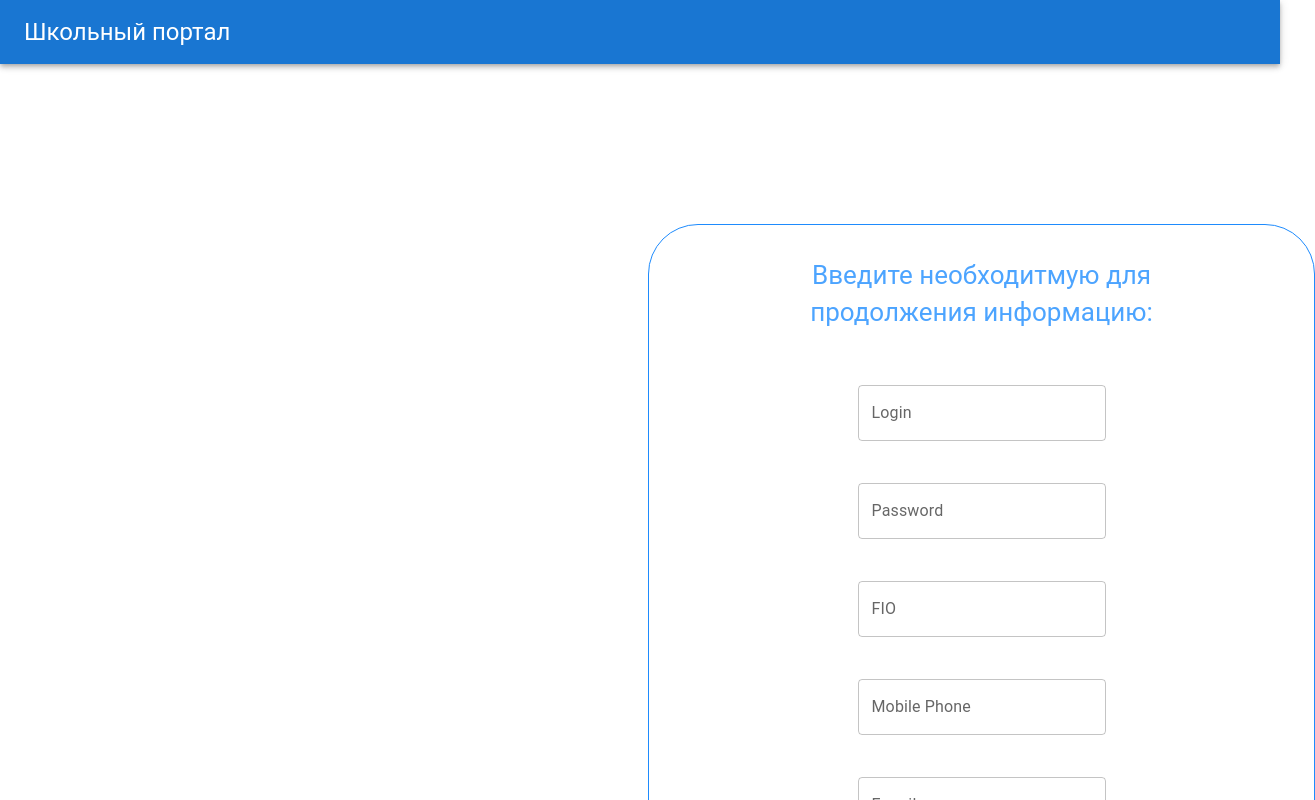
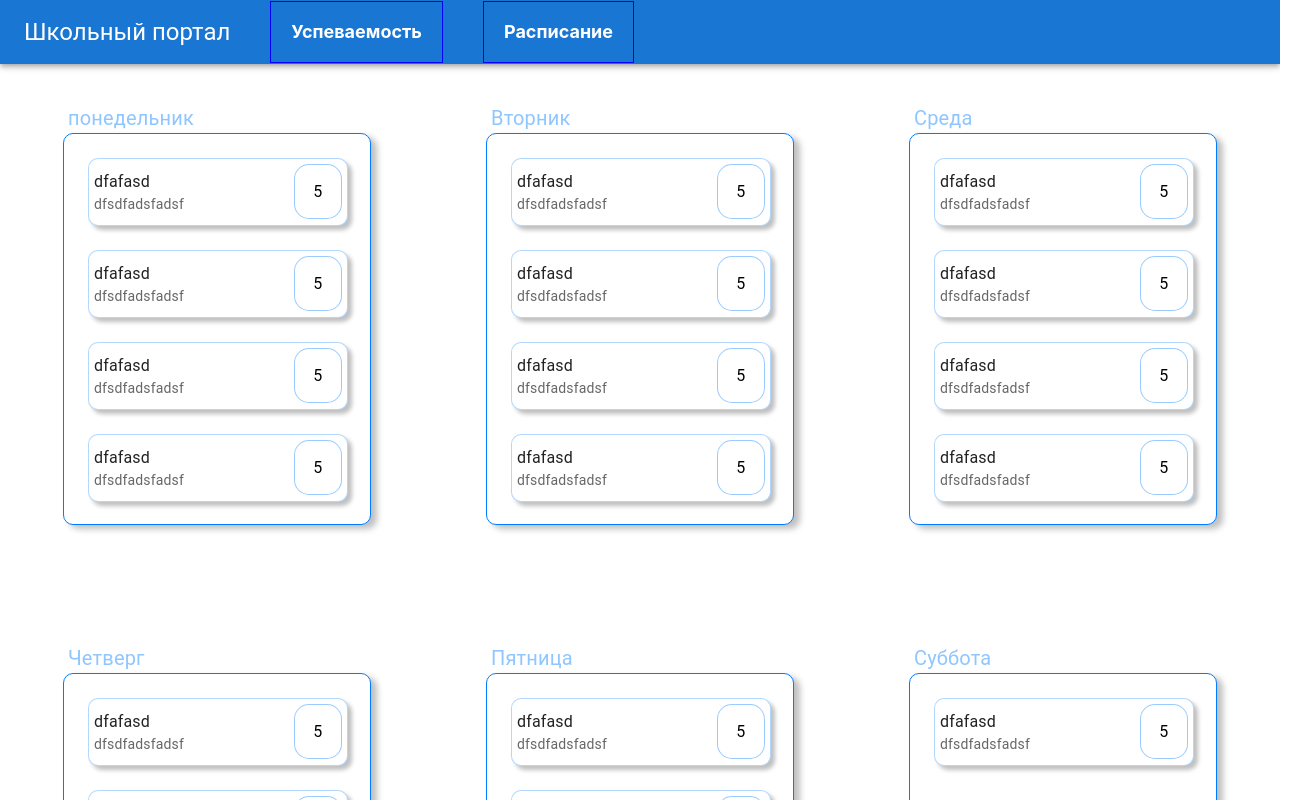
Before and after one commit to aerosstube/diplom_ti_71_k_d, a React (Create React App) app in the folder client/: page /schedule in a window 1280 px wide. Shown: the top 800 px of the page, 1315 px wide, since content can reach past the window. Built offline with nearby package versions, Linux system fonts and the light colour scheme.

Commit message:
feat(routing): Добавление базового роутинга

```diff
--- a/client/package.json
+++ b/client/package.json
@@ -20,6 +20,7 @@
     "react": "^18.2.0",
     "react-dom": "^18.2.0",
     "react-redux": "^8.0.5",
+    "react-router-dom": "^6.4.3",
     "react-scripts": "5.0.1",
     "typescript": "^4.8.4",
     "web-vitals": "^2.1.4"
--- a/client/src/App.tsx
+++ b/client/src/App.tsx
@@ -1,71 +1,11 @@
 import React from 'react';
 import './App.css';
 import Header from './components/header/Header';
-import AuthForm from './components/Regestration/AuthForm/AuthForm';
-import RegForm from './components/Regestration/RegForm/RegForm';
-import RegDataForm from './components/Regestration/RegForm/RegDataForm';
 
 function App() {
-    const days = [
-        {
-            nameOfDay: 'понедельник',
-            lessons: [{title: 'dfafasd', body: 'dfsdfadsfadsf', mark: 5}, {
-                title: 'dfafasd',
-                body: 'dfsdfadsfadsf',
-                mark: 5
-            }, {title: 'dfafasd', body: 'dfsdfadsfadsf', mark: 5}, {title: 'dfafasd', body: 'dfsdfadsfadsf', mark: 5}]
-
-        },
-        {
-            nameOfDay: 'Вторник',
-            lessons: [{title: 'dfafasd', body: 'dfsdfadsfadsf', mark: 5}, {
-                title: 'dfafasd',
-                body: 'dfsdfadsfadsf',
-                mark: 5
-            }, {title: 'dfafasd', body: 'dfsdfadsfadsf', mark: 5}, {title: 'dfafasd', body: 'dfsdfadsfadsf', mark: 5}]
-
-        },
-        {
-            nameOfDay: 'Среда',
-            lessons: [{title: 'dfafasd', body: 'dfsdfadsfadsf', mark: 5}, {
-                title: 'dfafasd',
-                body: 'dfsdfadsfadsf',
-                mark: 5
-            }, {title: 'dfafasd', body: 'dfsdfadsfadsf', mark: 5}, {title: 'dfafasd', body: 'dfsdfadsfadsf', mark: 5}]
-
-        },
-        {
-            nameOfDay: 'Четверг',
-            lessons: [{title: 'dfafasd', body: 'dfsdfadsfadsf', mark: 5}, {
-                title: 'dfafasd',
-                body: 'dfsdfadsfadsf',
-                mark: 5
-            }, {title: 'dfafasd', body: 'dfsdfadsfadsf', mark: 5}, {
-                title: 'dfafasd',
-                body: 'dfsdfadsfadsf',
-                mark: 5
-            }]
-
-        },
-        {
-            nameOfDay: 'Пятница',
-            lessons: [{title: 'dfafasd', body: 'dfsdfadsfadsf', mark: 5}, {
-                title: 'dfafasd',
-                body: 'dfsdfadsfadsf',
-                mark: 5
-            }, {title: 'dfafasd', body: 'dfsdfadsfadsf', mark: 5}, {title: 'dfafasd', body: 'dfsdfadsfadsf', mark: 5}]
-
-        },
-        {
-            nameOfDay: 'Суббота',
-            lessons: [{title: 'dfafasd', body: 'dfsdfadsfadsf', mark: 5}]
-
-        }
-    ];
     return (
         <div className="App">
             <Header/>
-            <RegDataForm/>
             </div>
     );
 }
--- a/client/src/components/TeacherMarkPlace/teacherMarkPlace.module.css
+++ b/client/src/components/TeacherMarkPlace/teacherMarkPlace.module.css
@@ -18,6 +18,15 @@
     flex-wrap: wrap;
     justify-content: space-between;
 
+}
+.links{
+    font-size: large;
+    font-weight: bold;
+    color: #FFFFFF;
+    margin: 0 0 0 40px;
+    padding: 20px 20px;
+    border: 1px blue solid;
+    text-decoration: none;
 }
 
 .inp {
--- a/client/src/components/header/Header.tsx
+++ b/client/src/components/header/Header.tsx
@@ -1,17 +1,80 @@
 import {AppBar, Toolbar, Typography} from '@mui/material';
 import {useAppSelector} from '../../hooks/hook';
+import {Link, Route, Routes} from 'react-router-dom';
+import TeachersMarkPlace from '../TeacherMarkPlace/TeachersMarkPlace';
+import cl from '../TeacherMarkPlace/teacherMarkPlace.module.css';
+import RegDataForm from '../Regestration/RegForm/RegDataForm';
+import LearningWeek from '../LearningWeek/LearningWeek';
 
 const Header = () => {
     const {firstName,secondName,middleName} = useAppSelector(state => state.userDataReducer.user);
+    const days = [
+        {
+            nameOfDay: 'понедельник',
+            lessons: [{title: 'dfafasd', body: 'dfsdfadsfadsf', mark: 5}, {
+                title: 'dfafasd',
+                body: 'dfsdfadsfadsf',
+                mark: 5
+            }, {title: 'dfafasd', body: 'dfsdfadsfadsf', mark: 5}, {title: 'dfafasd', body: 'dfsdfadsfadsf', mark: 5}]
+
+        },
+        {
+            nameOfDay: 'Вторник',
+            lessons: [{title: 'dfafasd', body: 'dfsdfadsfadsf', mark: 5}, {
+                title: 'dfafasd',
+                body: 'dfsdfadsfadsf',
+                mark: 5
+            }, {title: 'dfafasd', body: 'dfsdfadsfadsf', mark: 5}, {title: 'dfafasd', body: 'dfsdfadsfadsf', mark: 5}]
+
+        },
+        {
+            nameOfDay: 'Среда',
+            lessons: [{title: 'dfafasd', body: 'dfsdfadsfadsf', mark: 5}, {
+                title: 'dfafasd',
+                body: 'dfsdfadsfadsf',
+                mark: 5
+            }, {title: 'dfafasd', body: 'dfsdfadsfadsf', mark: 5}, {title: 'dfafasd', body: 'dfsdfadsfadsf', mark: 5}]
+
+        },
+        {
+            nameOfDay: 'Четверг',
+            lessons: [{title: 'dfafasd', body: 'dfsdfadsfadsf', mark: 5}, {
+                title: 'dfafasd',
+                body: 'dfsdfadsfadsf',
+                mark: 5
+            }, {title: 'dfafasd', body: 'dfsdfadsfadsf', mark: 5}, {
+                title: 'dfafasd',
+                body: 'dfsdfadsfadsf',
+                mark: 5
+            }]
+
+        },
+        {
+            nameOfDay: 'Пятница',
+            lessons: [{title: 'dfafasd', body: 'dfsdfadsfadsf', mark: 5}, {
+                title: 'dfafasd',
+                body: 'dfsdfadsfadsf',
+                mark: 5
+            }, {title: 'dfafasd', body: 'dfsdfadsfadsf', mark: 5}, {title: 'dfafasd', body: 'dfsdfadsfadsf', mark: 5}]
+
+        },
+        {
+            nameOfDay: 'Суббота',
+            lessons: [{title: 'dfafasd', body: 'dfsdfadsfadsf', mark: 5}]
+
+        }
+    ];
     return (
+        <>
         <AppBar position={'static'}>
             <Toolbar>
                 <Typography
                     variant="h5"
                 >
-                    Школьный портал
+                   <Link to='/' style={{color:'white',textDecoration:'none'}}>Школьный портал</Link>
                 </Typography>
-
+                    <Link to='/markPlace' className={cl.links}>Успеваемость</Link>
+                 <Link to='/schedule' className={cl.links}>Расписание</Link>
                 <Typography
                     sx={{
                         marginLeft: 'auto'
@@ -22,6 +85,12 @@ const Header = () => {
 
             </Toolbar>
         </AppBar>
+           <Routes>
+               <Route path='/markPlace' element={<TeachersMarkPlace teacherUser={true}/>}/>
+               <Route path='/' element={<RegDataForm/>}/>
+               <Route path='/schedule' element={<LearningWeek days={days}/>}/>
+           </Routes>
+            </>
     );
 };
 
--- a/client/src/index.tsx
+++ b/client/src/index.tsx
@@ -4,6 +4,7 @@ import './index.css';
 import App from './App';
 import {setupStore} from './store/store';
 import {Provider} from 'react-redux';
+import {BrowserRouter} from 'react-router-dom';
 
 const root = ReactDOM.createRoot(
     document.getElementById('root') as HTMLElement
@@ -12,7 +13,9 @@ const store = setupStore();
 root.render(
     <React.StrictMode>
         <Provider store={store}>
-            <App/>
+            <BrowserRouter>
+                <App/>
+            </BrowserRouter>
         </Provider>
     </React.StrictMode>
 );
```
Also changed, not shown: 1 other file (tests, documents, lock files or other folders).
